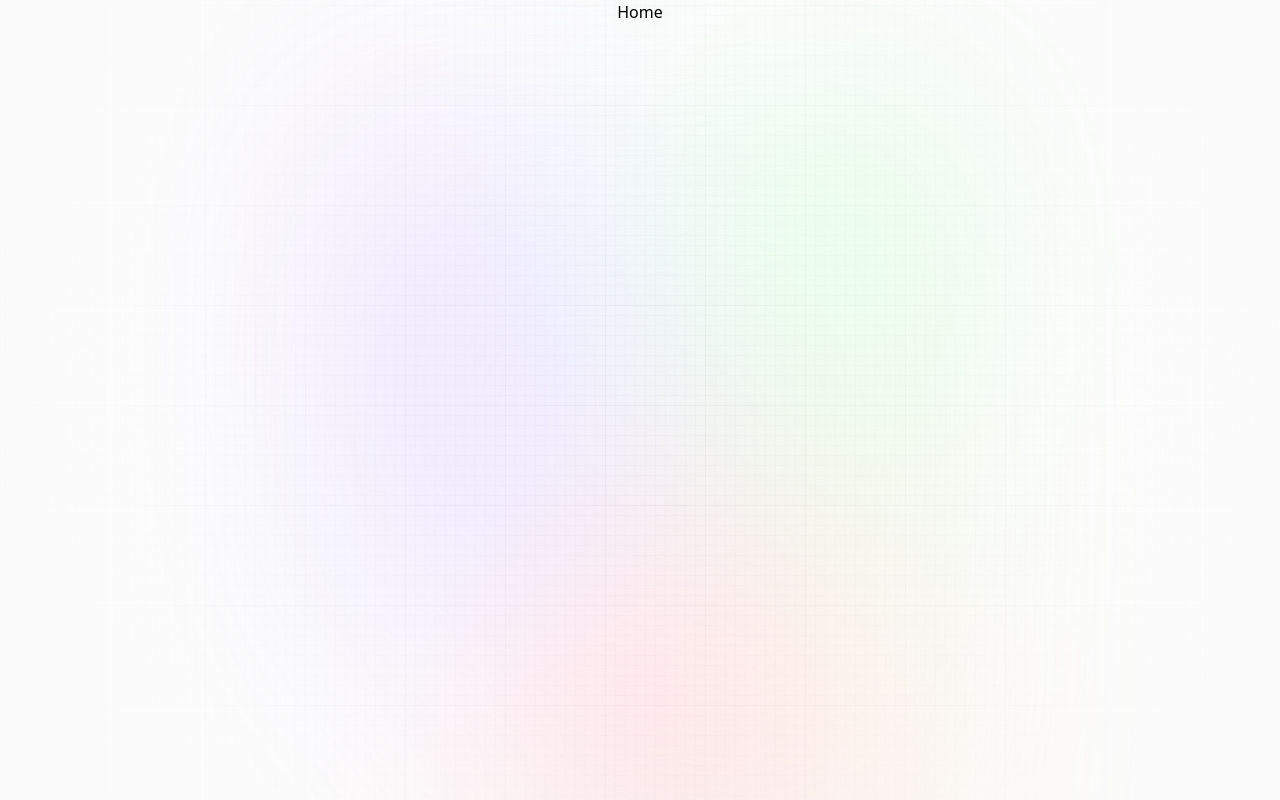
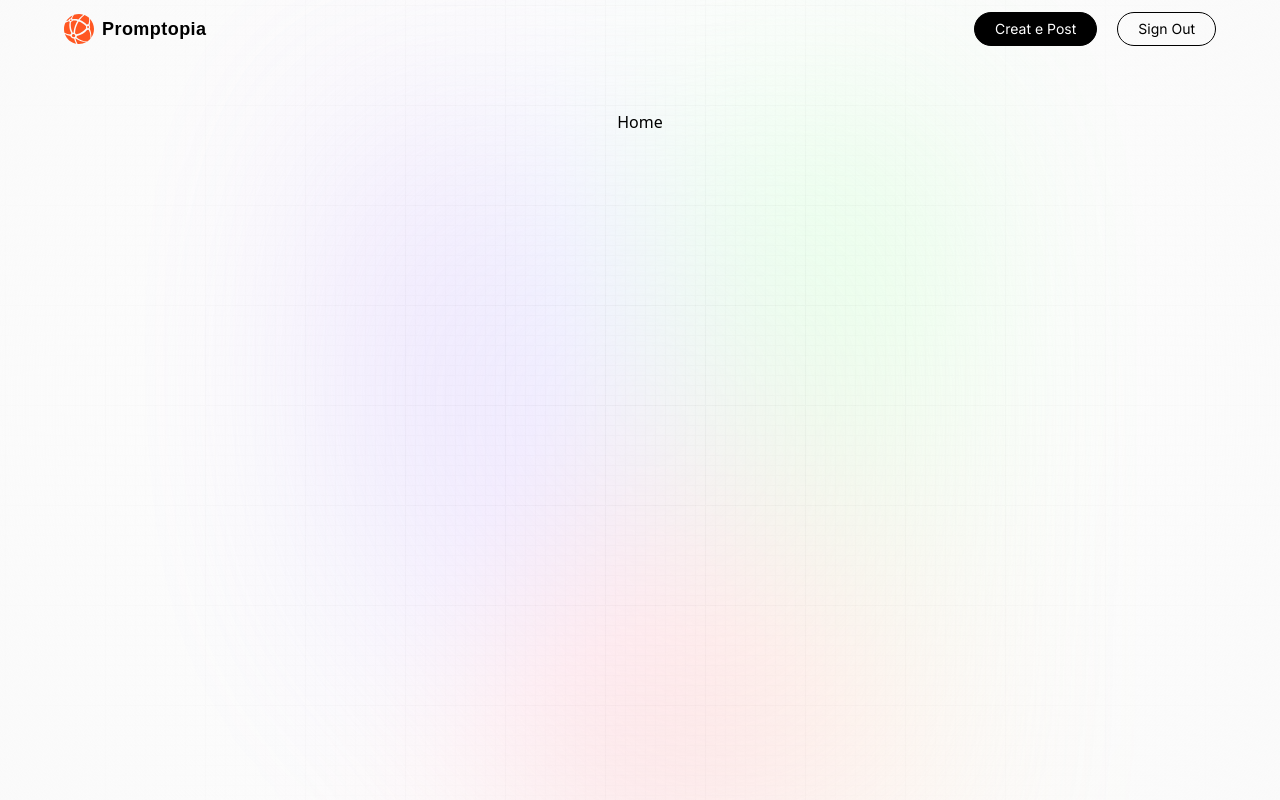
Before and after one commit to brahianvera/react, a Next.js app in the folder projects/promptopia/: page / in a window 1280 px wide. Built offline with nearby package versions, Linux system fonts and the light colour scheme.

Commit message:
working whit create and sign out button

```diff
--- a/projects/promptopia/app/layout.jsx
+++ b/projects/promptopia/app/layout.jsx
@@ -1,5 +1,6 @@
 import '@styles/globals.css';
-import { Children } from 'react';
+import Nav from '@components/Nav'
+import Provider from '@components/Provider';
 
 export const metadata= {
     title:"Promptopia",
@@ -16,6 +17,8 @@
                     </div>
                 </div>
                 <main className='app'>
+                    <Nav />
+
                     {children}
                 </main>
             </body>
--- /dev/null
+++ b/projects/promptopia/components/Nav.jsx
@@ -0,0 +1,41 @@
+"use client";
+import Link  from 'next/link';
+import Image from 'next/image';
+import { useState, useEffect } from 'react';
+import { signIn, signOut, useSession, getProviders} from 'next-auth/react'
+
+const Nav = () =>{
+    const isUserLoggedIn = true;
+
+    return(
+        <nav className='flex-between w-full mb-16 pt-3'>
+            <Link href="/" className='flex gap-2 flex-center'>
+                <Image
+                    src="/assets/images/logo.svg"
+                    alt="Promptopia Logo"
+                    width={30}
+                    height={30}
+                    className='object-contain'
+                />
+                <p className='logo_text'>Promptopia</p>
+            </Link>
+            {/*Desktop Navigation */}
+            <div className='sm:flex hidden'>
+                    {isUserLoggedIn ? (
+                        <div className='flex gap-3 md:gap-5'>
+                            <Link href="/create-prompt" className='black_btn'>
+                                Creat e Post
+                            </Link>
+                            <button type='button' onClick={signOut} className='outline_btn'>
+                                Sign Out
+                            </button>
+                        </div>
+                    ):(
+                        <></>
+                    )
+                }
+                </div>
+        </nav>
+    )
+}
+export default Nav
```
